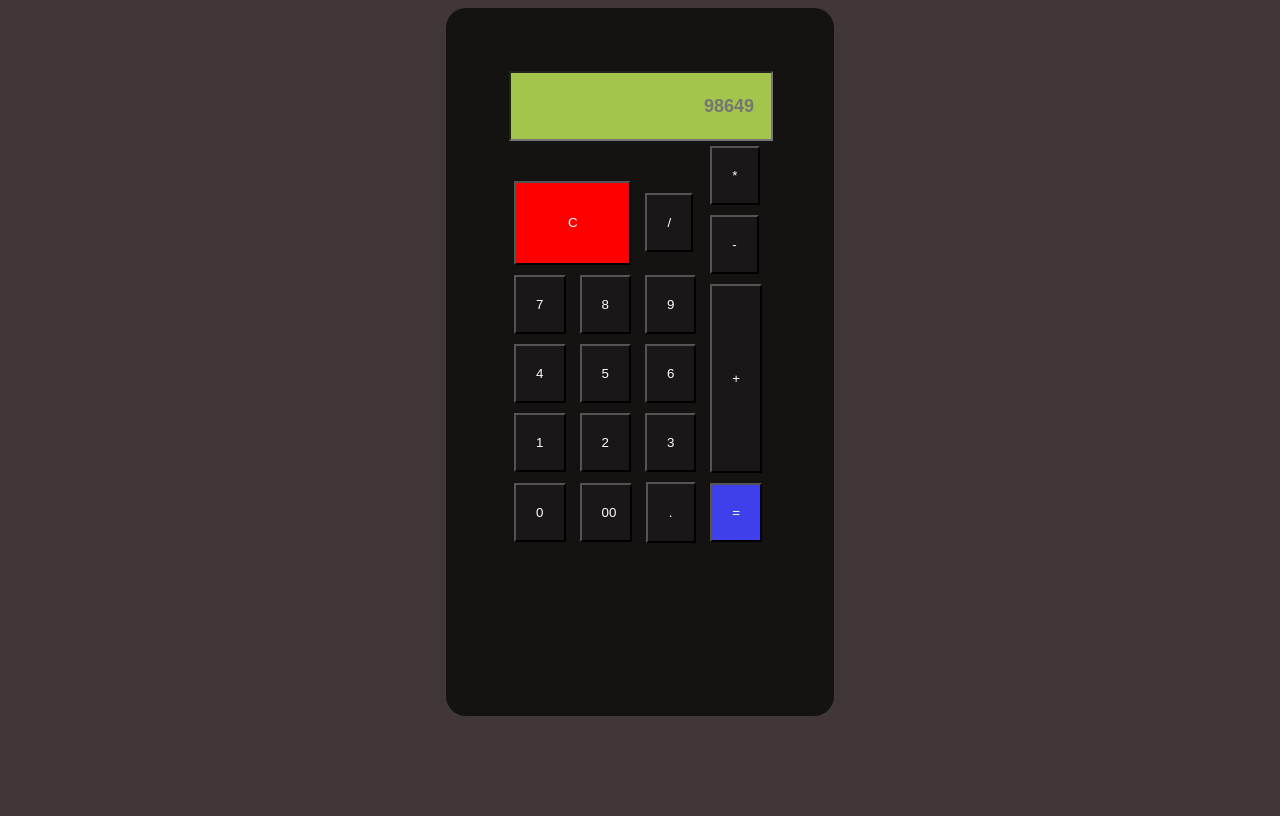
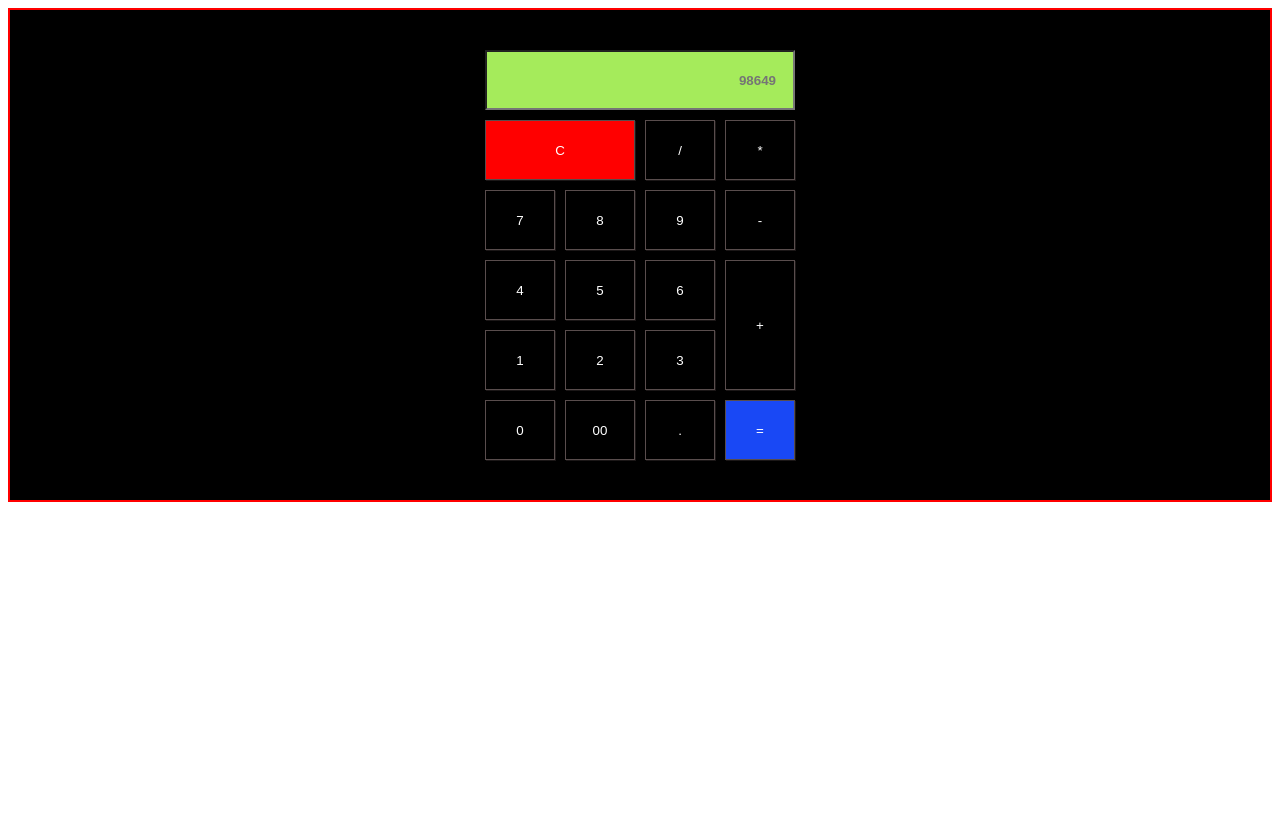
Before and after one commit to Usama-khanx/Calculator, a plain HTML site: page index.html in a window 1280 px wide. Drawn offline with Linux system fonts and the light colour scheme.

Commit message:
my calculator

```diff
--- a/index.html
+++ b/index.html
@@ -4,44 +4,41 @@
     <meta charset="UTF-8">
     <meta http-equiv="X-UA-Compatible" content="IE=edge">
     <meta name="viewport" content="width=device-width, initial-scale=1.0">
-    <title>calculator</title>
-    <link rel="stylesheet" href="./style/style.css">
+    <title>My calcu</title>
+
+    <link rel="stylesheet" href="./style/calcu-style.css">
 </head>
 <body>
-    <div class="container">
-        <input type="number" placeholder="98649"><br>
+    <div class="continer">
 
 
+        <input type="number" placeholder="98649" id="input-box">
+       <button id="btn-c">C</button>
+       <button>/</button>
+       <button>*</button>
 
-        <div style="display: inline-block;" class="numeric">
-            <button class="numeric-btn" id="btn-c">C</button>
-            <button class="numeric-btn">/</button><br>
+       <button>7</button>
+       <button>8</button>
+       <button>9</button>
+       <button>-</button>
+
+       <button>4</button>
+       <button>5</button>
+       <button>6</button>
+
+       <button>1</button>
+       <button>2</button>
+       <button>3</button>
+       <button id="btn-plus">+</button>
+
+       <button>0</button>
+       <button>00</button>
+       <button>.</button>
+       <button id="btn-equal">=</button>
 
 
 
 
-            <button class="numeric-btn">7</button>
-            <button class="numeric-btn">8</button>
-            <button class="numeric-btn">9</button><br>
-            <button class="numeric-btn">4</button>
-            <button class="numeric-btn">5</button>
-            <button class="numeric-btn">6</button><br>
-            <button class="numeric-btn">1</button>
-            <button class="numeric-btn">2</button>
-            <button class="numeric-btn">3</button><br>
-            <button class="numeric-btn">0</button>
-            <button class="numeric-btn" id="btn-zero">00</button>
-            <button class="numeric-btn" id="dot-btn">.</button>
-        </div>
-        <div style="display: inline-block;" class="operator">
-
-            <button class="numeric-btn">*</button>
-            <button class="numeric-btn">-</button>
-            <button class="numeric-btn" id="plus-btn">+</button>
-            <button class="numeric-btn" id="eql-btn">=</button>
-
     </div>
-
-</div>
 </body>
 </html>
--- /dev/null
+++ b/style/calcu-style.css
@@ -0,0 +1,51 @@
+.continer{
+    display: grid;
+    grid-template-columns: repeat(4,70px);
+    /* grid-template-rows: 300px 300px 300px; */
+    grid-template-rows: repeat(6,60px);
+
+    grid-auto-rows: 60px;
+
+    /* height: 250px;
+    width: 200px; */
+
+    justify-content: center;
+    align-content: center;
+    border: 2px solid red;
+
+    grid-gap: 10px;
+    padding: 40px;
+  background-color: #000000;
+}
+#btn-c{
+   grid-column-start: 1;
+   grid-column-end: 3;
+   background-color: red;
+}
+
+#btn-plus{
+    grid-column-start: 4;
+    grid-column-end: 5;
+    grid-row-start: 4;
+    grid-row-end: 6;
+}
+.continer > button{
+    background-color: #000000;
+    color: #ffffff;
+    border: 1px solid rgb(89, 77, 77);
+    box-shadow: 1px 1px 0px  #1b1717;
+}
+
+#input-box{
+    grid-column-start: 1;
+    grid-column-end: 5;
+    text-align: end;
+    background-color: #a5eb5b;
+    font-weight: bold;
+    color: #000000;
+}
+
+#btn-equal{
+   background-color:#1948f5;!important;
+
+}
--- a/style/style.css
+++ /dev/null
@@ -1,87 +0,0 @@
-body{
-    background-color: rgb(65, 55, 55);
-}
-.container {
-
-background-color: rgb(21, 18, 18);
-padding: 5px;
- height: 80vh;
- width: 25vw;
- margin: auto auto;
- padding-left: 5%;
- padding-top: 5%;
- border-radius: 20px;
-
-
-
-}
-
-     input{
-        background-color: rgb(163, 197, 75);
-
-
-        /* width: 250px;
-       height: 50px; */
-       width: 80%;
-       height: 10%;
-       text-align: end;
-       font-size: large;
-       font-weight: bold;
-       color: black;
-
-
-
-
-     }
-
-        .container button{
-            background-color: rgb(25, 23, 23);
-            color: white;
-            padding: 20px;
-            margin: 5px;
-
-
-        }
-
-        .operator{
-
-
-
-           width: 20%;
-           height: 95%;
-
-
-        }
-        .numeric{
-            height: 100%;
-
-        }
-        #btn-c{
-            background-color: red;
-            color: white;
-
-            width: 61%;
-            /* height: 14%; */
-            max-height: 13%;
-            min-height: 13%;
-
-        }
-
-        #plus-btn{
-            /* height: 130px; */
-            height: 31%;
-        }
-        #btn-zero
-        {
-            width: 52px;
-        }
-
-
-
-     #eql-btn{
-        background-color: rgb(63, 63, 235);
-
-     }
-     #dot-btn{
-        padding: 11%;
-     }
```
